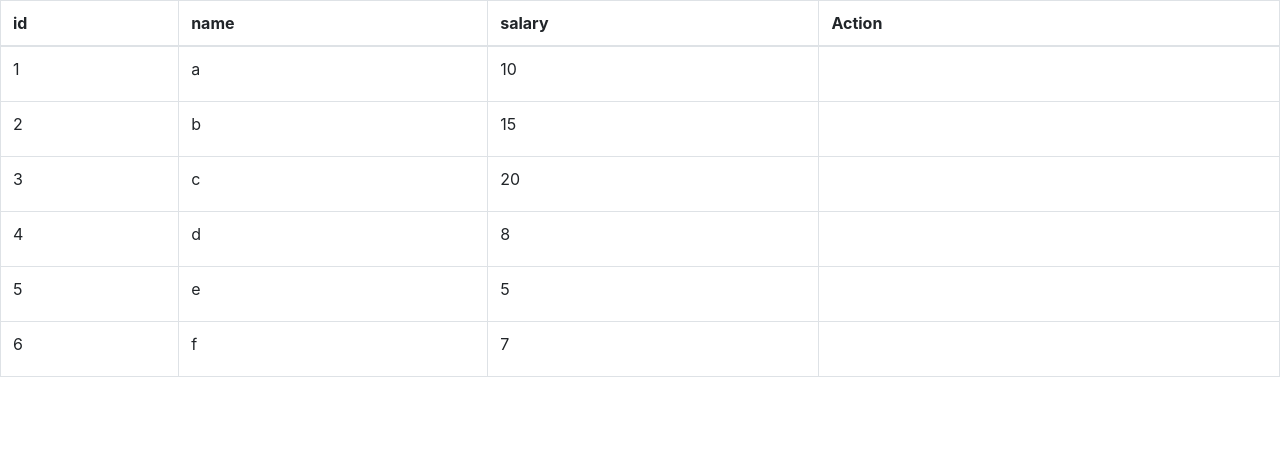
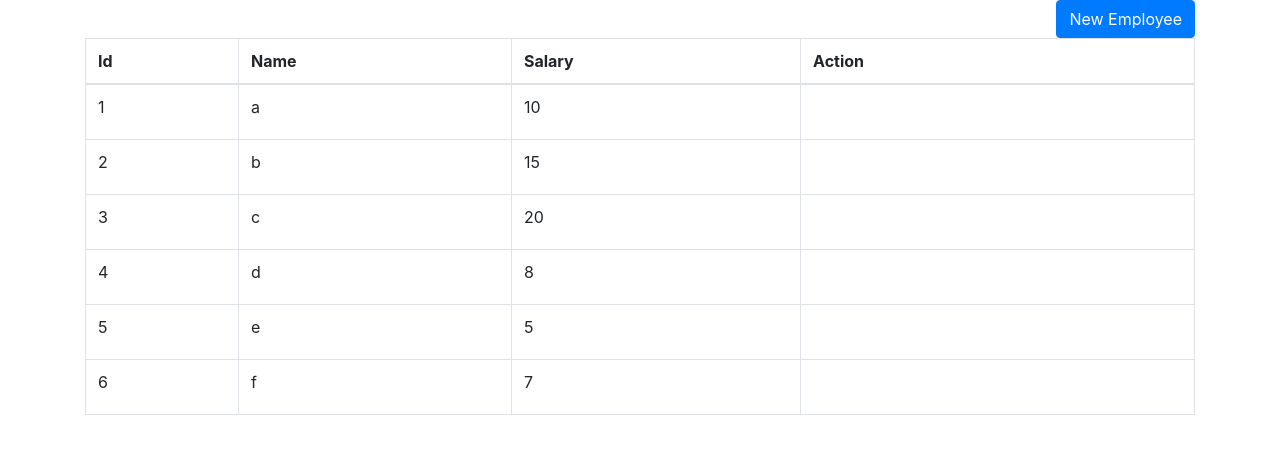
Before and after one commit to premambodkar/React-Learning-app-prem, a React (Create React App) app: page / in a window 1280 px wide. Shown: the top 454 px of the page. Built offline with nearby package versions, Linux system fonts and the light colour scheme.

Commit message:
3 files modified

```diff
--- a/src/Employee/EmployeeList.js
+++ b/src/Employee/EmployeeList.js
@@ -11,9 +11,15 @@ function EmployeeList() {
     { id: 6, name: 'f', salary: 7 },
   ];
   const columns = ['id', 'name', 'salary'];
+  const onEdit = () => {
+    alert('Test');
+  };
   return (
-    <div>
-      <CustomTable columns={columns} dataRows={dataRows} />
+    <div className="container">
+      <div className="d-flex flex-row-reverse">
+        <button className="btn btn-primary">New Employee</button>
+      </div>
+      <CustomTable columns={columns} dataRows={dataRows} onEdit="onClick" />
     </div>
   );
 }
--- a/src/common-components/CustomTable.js
+++ b/src/common-components/CustomTable.js
@@ -2,11 +2,12 @@ import React from 'react';
 
 const CustomTable = (props) => {
   return (
+    <div>
       <table class="table table-bordered">
         {props.columns && props.columns.length ? (
           <thead>
             {props.columns.map((column) => {
-            return <th>{column}</th>;
+              return <th style={{ textTransform: 'capitalize' }}>{column}</th>;
             })}
             <th>Action</th>
           </thead>
@@ -20,7 +21,7 @@ const CustomTable = (props) => {
                       return <td>{value}</td>;
                     })}
                     <td>
-                    <button className="btn btn-link">
+                      <button className="btn btn-link" onClick="props.onEdit">
                         <i class="fa fa-solid fa-pen-to-square"></i>
                       </button>
                       <button className="btn btn-link">
@@ -33,6 +34,7 @@ const CustomTable = (props) => {
             : null}
         </tbody>
       </table>
+    </div>
   );
 };
 
```
Also changed, not shown: src/App.js (+9 -0 lines). Lines whose indentation alone changed are shown as unchanged.
